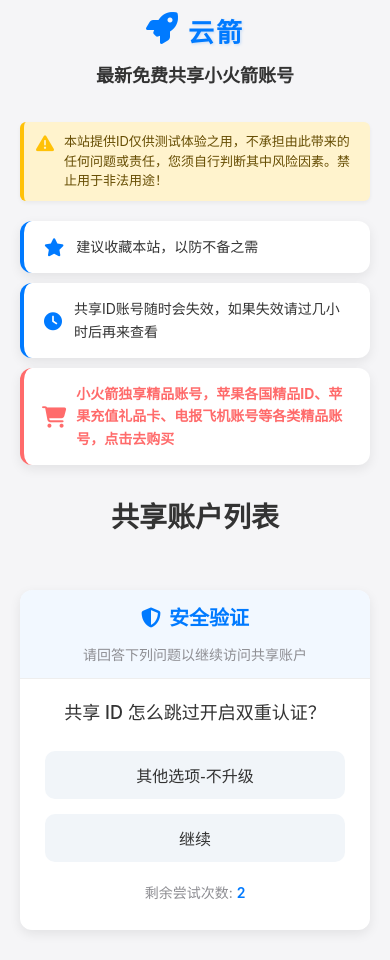
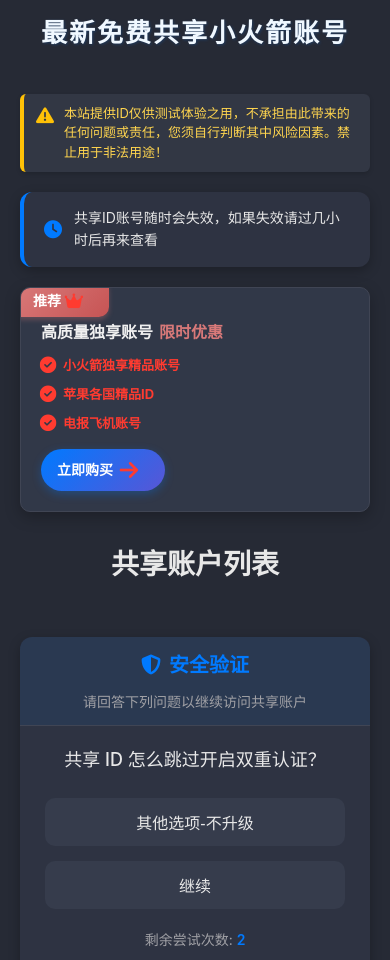
Before and after one commit to mccyz233/mccyz233.github.io, a plain HTML site: page index.html in a window 390 px wide. Shown: the top 960 px of the page. Drawn offline with Linux system fonts and the light colour scheme.

Commit message:
Add files via upload

```diff
--- a/index.html
+++ b/index.html
@@ -33,10 +33,10 @@
         <header>
             <div class="logo">
                 <div class="title-row">
-                    <i class="fas fa-rocket"></i>
-                    <h2 class="site-name">云箭</h2>
+                    <!-- <i class="fas fa-rocket"></i> -->
+                    <h2 class="site-name" style="color: aliceblue;">最新免费共享小火箭账号</h2>
                 </div>
-                <h1>最新免费共享小火箭账号</h1>
+                <!-- <h1>最新免费共享小火箭账号</h1> -->
             </div>
         </header>
 
@@ -49,17 +49,31 @@
         <!-- 安全提示区域 -->
         <div class="security-notices">
             <!-- <h3>账户共享安全提示</h3> -->
-            <div class="notice-item">
+            <!-- <div class="notice-item">
                 <i class="fas fa-star"></i>
                 <p>建议收藏本站，以防不备之需</p>
-            </div>
+            </div> -->
             <div class="notice-item">
                 <i class="fas fa-clock"></i>
                 <p>共享ID账号随时会失效，如果失效请过几小时后再来查看</p>
             </div>
-            <div class="notice-item redirect-link">
-                <i class="fas fa-shopping-cart"></i>
-                <p><a href="https://915172.xyz/" target="_blank">小火箭独享精品账号，苹果各国精品ID、苹果充值礼品卡、电报飞机账号等各类精品账号，点击去购买</a></p>
+            <div class="notice-item premium-redirect">
+                <div class="premium-badge">
+                    <span>推荐</span>
+                    <i class="fas fa-crown"></i>
+                </div>
+                <div class="premium-content">
+                    <h3>高质量独享账号 <span class="highlight-text">限时优惠</span></h3>
+                    <p>
+                        <span><i class="fas fa-check-circle"></i> 小火箭独享精品账号</span>
+                        <span><i class="fas fa-check-circle"></i> 苹果各国精品ID</span>
+                        <span><i class="fas fa-check-circle"></i> 电报飞机账号</span>
+                    </p>
+                    <a href="https://915172.xyz/" target="_blank" class="premium-btn">
+                        <span>立即购买</span>
+                        <i class="fas fa-arrow-right"></i>
+                    </a>
+                </div>
             </div>
         </div>
 
--- a/script.js
+++ b/script.js
@@ -281,6 +281,13 @@
                 <button class="copy-btn" data-copy="account-${index + 1}" data-real="${account.account}">复制账户 <i class="fas fa-copy"></i></button>
                 <button class="copy-btn password-btn" data-real="${account.password}">复制密码 <i class="fas fa-key"></i></button>
             </div>
+            <div class="shop-link-card">
+                <a href="https://915172.xyz/" target="_blank" class="shop-link-btn">
+                    <i class="fas fa-crown"></i>
+                    <span>不用等待，立即获取独享账号</span>
+                    <i class="fas fa-arrow-right"></i>
+                </a>
+            </div>
         `;
 
         accountsGrid.appendChild(accountCard);
--- a/style.css
+++ b/style.css
@@ -3,18 +3,19 @@
     --primary-color: #007aff;
     --secondary-color: #5856d6;
     --accent-color: #ff2d55;
-    --text-color: #333;
-    --light-text: #8e8e93;
-    --background-color: #f5f5f7;
-    --card-background: #fff;
+    --text-color: #e8e8e8;
+    --light-text: #a0a0a5;
+    --background-color: #262a35;
+    --card-background: #2e3342;
     --border-radius: 12px;
-    --shadow: 0 4px 12px rgba(0, 0, 0, 0.08);
+    --shadow: 0 4px 12px rgba(0, 0, 0, 0.25);
     --transition: all 0.3s ease;
     --status-active: #34c759;
     --status-warning: #ff9500;
     --status-error: #ff3b30;
     --warning-color: #ff3b30;
-    --redirect-color: #ff6b6b; /* 新增: 浅红色变量 */
+    --redirect-color: #ff6b6b;
+    --border-color: #404554;
 }
 
 * {
@@ -395,7 +396,7 @@
     margin-bottom: 30px;
 }
 
-/* 简化的账户卡片样式 */
+/* 账户卡片 */
 .account-card {
     background-color: var(--card-background);
     border-radius: var(--border-radius);
@@ -404,11 +405,13 @@
     transition: var(--transition);
     display: flex;
     flex-direction: column;
+    border: 1px solid var(--border-color);
 }
 
 .account-card:hover {
     transform: translateY(-3px);
-    box-shadow: 0 8px 16px rgba(0, 0, 0, 0.1);
+    box-shadow: 0 8px 16px rgba(0, 0, 0, 0.25);
+    border-color: rgba(0, 122, 255, 0.3);
 }
 
 .account-card h3 {
@@ -429,7 +432,7 @@
     display: flex;
     margin-bottom: 12px;
     padding: 10px;
-    background-color: var(--background-color);
+    background-color: rgba(0, 0, 0, 0.15);
     border-radius: 6px;
     align-items: center;
 }
@@ -734,14 +737,14 @@
     left: 0;
     width: 100%;
     height: 100%;
-    background-color: rgba(0, 0, 0, 0.6);
+    background-color: rgba(0, 0, 0, 0.7);
     backdrop-filter: blur(5px);
     -webkit-backdrop-filter: blur(5px);
     display: flex;
     justify-content: center;
     align-items: center;
     z-index: 1000;
-    touch-action: none; /* 防止触摸滑动 */
+    touch-action: none;
 }
 
 .modal-content {
@@ -752,8 +755,9 @@
     overflow: hidden;
     box-shadow: var(--shadow);
     animation: modalFadeIn 0.3s ease;
-    position: relative; /* 确保定位正确 */
-    margin: 0 15px; /* 添加一些边距 */
+    position: relative;
+    margin: 0 15px;
+    border: 1px solid var(--border-color);
 }
 
 @keyframes modalFadeIn {
@@ -781,7 +785,7 @@
 
 .modal-header {
     padding: 15px;
-    border-bottom: 1px solid #eee;
+    border-bottom: 1px solid var(--border-color);
     text-align: center;
 }
 
@@ -813,13 +817,13 @@
     padding: 10px;
     border: 1px solid var(--warning-color);
     border-radius: 6px;
-    background-color: rgba(255, 59, 48, 0.1);
+    background-color: rgba(255, 59, 48, 0.15);
 }
 
 .modal-footer {
     padding: 15px;
     text-align: center;
-    border-top: 1px solid #eee;
+    border-top: 1px solid var(--border-color);
 }
 
 .close-modal-btn {
@@ -1039,9 +1043,9 @@
 
 .verification-header {
     padding: 15px 20px;
-    border-bottom: 1px solid #eee;
+    border-bottom: 1px solid var(--border-color);
     text-align: center;
-    background-color: rgba(0, 122, 255, 0.05);
+    background-color: rgba(0, 122, 255, 0.08);
     border-radius: var(--border-radius) var(--border-radius) 0 0;
     margin: -25px -25px 20px -25px;
 }
@@ -1089,7 +1093,7 @@
     flex: 1;
     padding: 12px 15px;
     border: none;
-    background-color: #f1f5f9;
+    background-color: #363c4c;
     border-radius: 10px;
     font-size: 16px;
     font-weight: 500;
@@ -1101,21 +1105,21 @@
 }
 
 .option-btn:hover {
-    background-color: #e2e8f0;
+    background-color: #404755;
     transform: translateY(-2px);
-    box-shadow: 0 3px 6px rgba(0,0,0,0.1);
+    box-shadow: 0 3px 6px rgba(0,0,0,0.2);
 }
 
 .option-btn.correct {
-    background-color: #dcfce7;
-    color: #166534;
-    border: 1px solid #86efac;
+    background-color: rgba(52, 199, 89, 0.2);
+    color: #7febb0;
+    border: 1px solid rgba(52, 199, 89, 0.5);
 }
 
 .option-btn.incorrect {
-    background-color: #fee2e2;
-    color: #991b1b;
-    border: 1px solid #fecaca;
+    background-color: rgba(255, 59, 48, 0.2);
+    color: #ff9a94;
+    border: 1px solid rgba(255, 59, 48, 0.5);
 }
 
 .attempts-counter {
@@ -1185,15 +1189,15 @@
 
 /* 免责声明 */
 .disclaimer {
-    background-color: #fff3cd;
+    background-color: #323744;
     border-left: 4px solid #ffc107;
-    color: #664d03;
+    color: #ffd54f;
     padding: 12px 16px;
     border-radius: 6px;
     margin-bottom: 20px;
     display: flex;
     align-items: flex-start;
-    box-shadow: 0 2px 4px rgba(0,0,0,0.05);
+    box-shadow: 0 2px 4px rgba(0,0,0,0.15);
 }
 
 .disclaimer i {
@@ -1218,3 +1222,217 @@
         font-size: 13px;
     }
 }
+
+/* 高级推荐链接样式 */
+.notice-item.premium-redirect {
+    background-color: #313848;
+    border-left: none;
+    border-radius: 10px;
+    padding: 0;
+    overflow: hidden;
+    box-shadow: 0 5px 15px rgba(0, 0, 0, 0.25);
+    margin: 25px 0;
+    transition: transform 0.3s ease, box-shadow 0.3s ease;
+    border: 1px solid #404554;
+    position: relative;
+}
+
+.notice-item.premium-redirect:hover {
+    transform: translateY(-3px);
+    box-shadow: 0 8px 20px rgba(0, 0, 0, 0.12);
+}
+
+.premium-badge {
+    position: absolute;
+    top: -3px;
+    left: -3px;
+    background: linear-gradient(135deg, #d87979, #c75454);
+    color: white;
+    padding: 5px 15px;
+    border-radius: 0 0 10px 0;
+    font-weight: bold;
+    font-size: 14px;
+    display: flex;
+    align-items: center;
+    gap: 5px;
+    box-shadow: 0 3px 5px rgba(216, 121, 121, 0.3);
+    z-index: 1;
+}
+
+.premium-badge i {
+    color: #fff;
+    font-size: 14px;
+    animation: pulse 1.5s infinite;
+}
+
+.premium-content {
+    padding: 22px 20px 20px;
+    margin-top: 10px;
+}
+
+.premium-content h3 {
+    color: #f0f0f0;
+    font-size: 18px;
+    margin-bottom: 10px;
+    font-weight: 600;
+}
+
+.highlight-text {
+    color: #d87979;
+    font-weight: bold;
+    position: relative;
+    padding: 0 2px;
+}
+
+.highlight-text:after {
+    content: '';
+    position: absolute;
+    bottom: 0;
+    left: 0;
+    width: 100%;
+    height: 6px;
+    background-color: rgba(216, 121, 121, 0.2);
+    z-index: -1;
+    border-radius: 10px;
+}
+
+.premium-content p {
+    color: #c0c0c5;
+    font-size: 14px;
+    margin-bottom: 15px;
+    display: flex;
+    flex-direction: column;
+    gap: 10px;
+    align-items: flex-start;
+}
+
+.premium-content p i {
+    color: #4cd964;
+    font-size: 14px;
+    margin-right: 5px;
+}
+
+.premium-btn {
+    display: flex;
+    align-items: center;
+    justify-content: center;
+    background: linear-gradient(135deg, #007aff, #5856d6);
+    color: white;
+    text-decoration: none;
+    padding: 12px 20px;
+    border-radius: 30px;
+    font-weight: bold;
+    transition: transform 0.3s ease, box-shadow 0.3s ease;
+    box-shadow: 0 3px 10px rgba(0, 122, 255, 0.3);
+    gap: 8px;
+    width: fit-content;
+    margin-top: 5px;
+}
+
+.premium-btn:hover {
+    transform: translateY(-2px);
+    box-shadow: 0 5px 15px rgba(0, 122, 255, 0.4);
+    color: white;
+}
+
+.premium-btn i {
+    transition: transform 0.3s ease;
+}
+
+.premium-btn:hover i {
+    transform: translateX(3px);
+}
+
+@media (max-width: 480px) {
+    .notice-item.premium-redirect {
+        margin: 20px 0;
+    }
+
+    .premium-content h3 {
+        font-size: 16px;
+    }
+
+    .premium-content p {
+        font-size: 13px;
+        gap: 8px;
+    }
+
+    .premium-btn {
+        padding: 10px 16px;
+        font-size: 14px;
+    }
+}
+
+/* 原有redirect链接样式保留 */
+.notice-item.redirect-link {
+    border-left-color: var(--redirect-color); /* 使用浅红色 */
+}
+
+.notice-item.redirect-link i {
+    color: var(--redirect-color); /* 使用浅红色 */
+    animation: pulse 2s infinite;
+}
+
+.notice-item.redirect-link a {
+    color: var(--redirect-color); /* 使用浅红色 */
+    font-weight: bold;
+    text-decoration: none;
+    transition: var(--transition);
+}
+
+.notice-item.redirect-link a:hover {
+    text-decoration: underline;
+    color: #e05555; /* 深一点的红色用于悬停效果 */
+}
+
+/* 账户卡片内购物链接 */
+.shop-link-card {
+    margin-top: 15px;
+    padding-top: 12px;
+    border-top: 1px solid var(--border-color);
+}
+
+.shop-link-btn {
+    display: flex;
+    align-items: center;
+    justify-content: center;
+    background: linear-gradient(135deg, #383f4f, #454c5d);
+    color: #e0e0e0;
+    text-decoration: none;
+    padding: 10px 15px;
+    border-radius: 6px;
+    font-size: 14px;
+    transition: all 0.3s ease;
+    gap: 8px;
+    border: 1px solid var(--border-color);
+}
+
+.shop-link-btn:hover {
+    transform: translateY(-2px);
+    box-shadow: 0 4px 8px rgba(0, 0, 0, 0.2);
+    background: linear-gradient(135deg, #454c5d, #525969);
+    color: #fff;
+    border-color: rgba(0, 122, 255, 0.3);
+}
+
+.shop-link-btn i.fa-crown {
+    color: #d8c483;
+    font-size: 14px;
+}
+
+.shop-link-btn i.fa-arrow-right {
+    transition: transform 0.3s ease;
+    font-size: 12px;
+    margin-left: auto;
+}
+
+.shop-link-btn:hover i.fa-arrow-right {
+    transform: translateX(3px);
+}
+
+@media (max-width: 480px) {
+    .shop-link-btn {
+        padding: 8px 12px;
+        font-size: 13px;
+    }
+}
```
